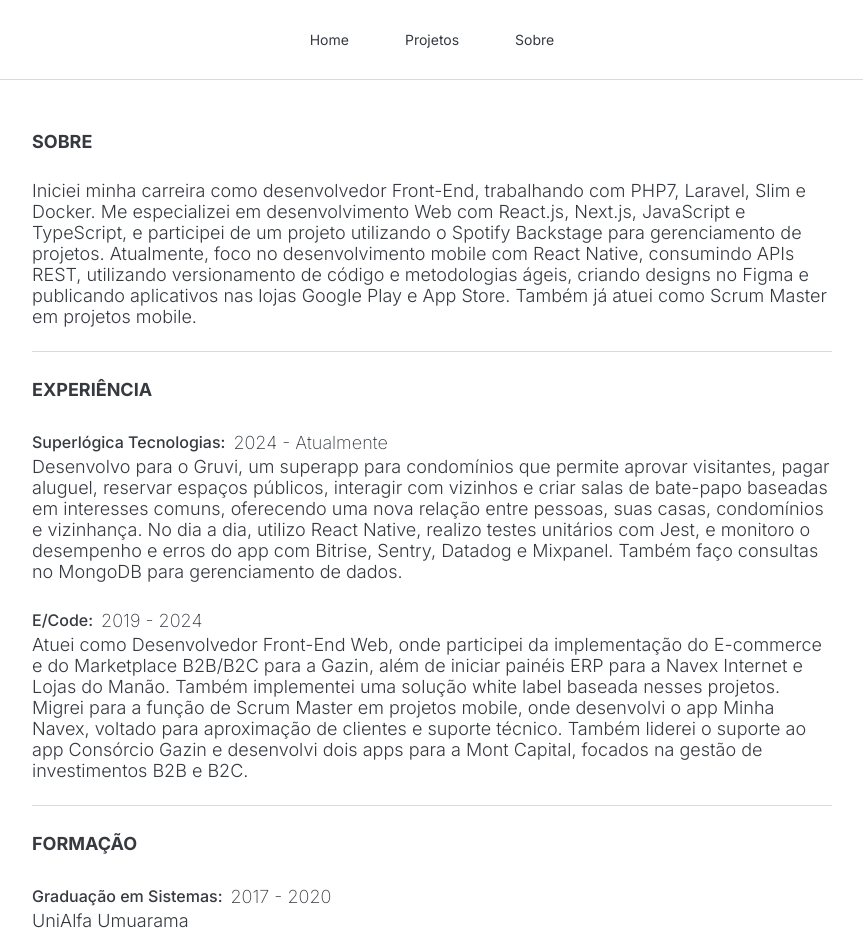
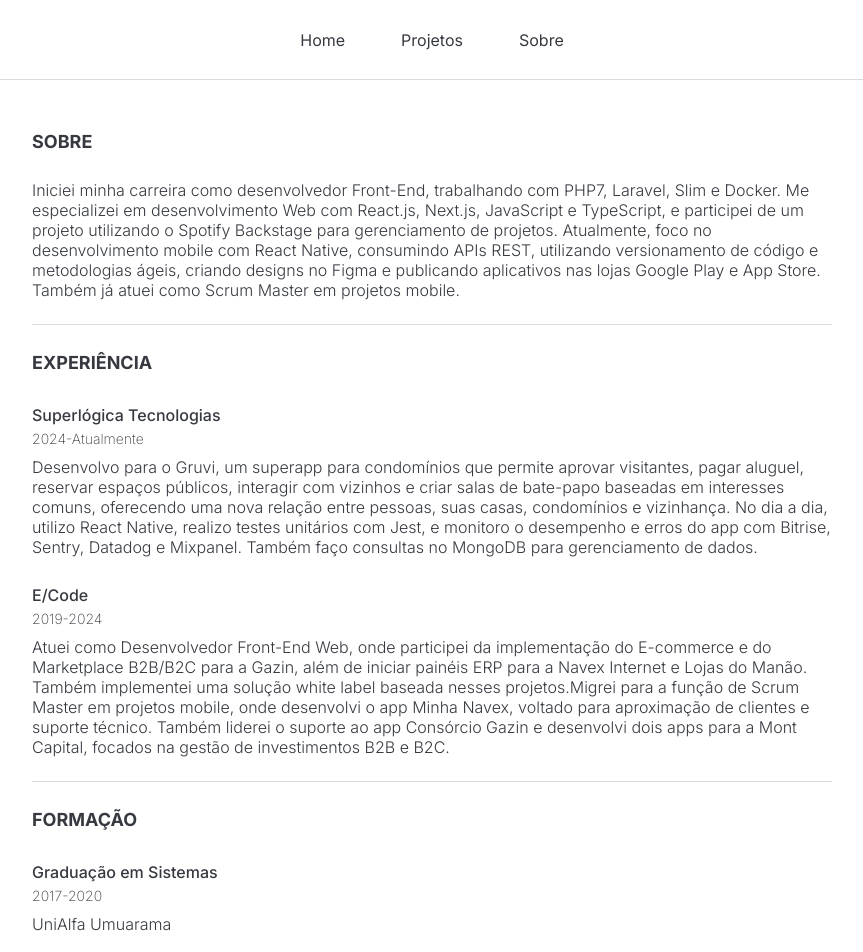
Before and after one commit to edsonjuniornarvaes/portifolio, a Next.js app: page /about in a window 1280 px wide. Shown: the top 952 px of the page, without its empty margins (208-1071 px from the left). Built offline with nearby package versions, Linux system fonts and the light colour scheme.

Commit message:
style: add improvements in about

```diff
--- a/src/app/about/page.tsx
+++ b/src/app/about/page.tsx
@@ -9,7 +9,7 @@ const About = () => {
   return (
     <Container>
       <PageTitle title="SOBRE" />
-      <S.ParagraphPadding>
+      <S.Paragraph>
         Iniciei minha carreira como desenvolvedor Front-End, trabalhando com
         PHP7, Laravel, Slim e Docker. Me especializei em desenvolvimento Web com
         React.js, Next.js, JavaScript e TypeScript, e participei de um projeto
@@ -18,15 +18,15 @@ const About = () => {
         APIs REST, utilizando versionamento de código e metodologias ágeis,
         criando designs no Figma e publicando aplicativos nas lojas Google Play
         e App Store. Também já atuei como Scrum Master em projetos mobile.
-      </S.ParagraphPadding>
+      </S.Paragraph>
       <S.Separator className="separator" />
       <S.SectionPadding>
         <PageTitle title="EXPERIÊNCIA" />
         <S.LegendContainer>
-          <PageSubtitle subtitle="Superlógica Tecnologias:" />
-          <S.LegendText>2024 - Atualmente</S.LegendText>
+          <PageSubtitle subtitle="Superlógica Tecnologias" />
+          <S.LegendText>2024-Atualmente</S.LegendText>
         </S.LegendContainer>
-        <S.ParagraphPadding>
+        <S.Paragraph>
           Desenvolvo para o Gruvi, um superapp para condomínios que permite
           aprovar visitantes, pagar aluguel, reservar espaços públicos,
           interagir com vizinhos e criar salas de bate-papo baseadas em
@@ -35,16 +35,16 @@ const About = () => {
           realizo testes unitários com Jest, e monitoro o desempenho e erros do
           app com Bitrise, Sentry, Datadog e Mixpanel. Também faço consultas no
           MongoDB para gerenciamento de dados.
-        </S.ParagraphPadding>
-        <S.ParagraphPadding>
+        </S.Paragraph>
+        <S.Paragraph>
           <S.ContentContainer>
             <S.LegendContainer>
-              <PageSubtitle subtitle="E/Code:" />
-              <S.LegendText>2019 - 2024</S.LegendText>
+              <PageSubtitle subtitle="E/Code" />
+              <S.LegendText>2019-2024</S.LegendText>
             </S.LegendContainer>
           </S.ContentContainer>
-        </S.ParagraphPadding>
-        <S.ParagraphPadding>
+        </S.Paragraph>
+        <S.Paragraph>
           <S.Paragraph>
             Atuei como Desenvolvedor Front-End Web, onde participei da
             implementação do E-commerce e do Marketplace B2B/B2C para a Gazin,
@@ -58,21 +58,21 @@ const About = () => {
             desenvolvi dois apps para a Mont Capital, focados na gestão de
             investimentos B2B e B2C.
           </S.Paragraph>
-        </S.ParagraphPadding>
+        </S.Paragraph>
         <S.Separator className="separator" />
         <PageTitle title="FORMAÇÃO" />
         <S.LegendContainer>
-          <PageSubtitle subtitle="Graduação em Sistemas:" />
-          <S.LegendText>2017 - 2020</S.LegendText>
+          <PageSubtitle subtitle="Graduação em Sistemas" />
+          <S.LegendText>2017-2020</S.LegendText>
         </S.LegendContainer>
-        <S.ParagraphPadding>UniAlfa Umuarama</S.ParagraphPadding>
+        <S.Paragraph>UniAlfa Umuarama</S.Paragraph>
         <S.ContentContainer>
           <S.LegendContainer>
-            <PageSubtitle subtitle="Pós-graduação em Desenvolvimento Web e Mobile:" />
-            <S.LegendText>2019 - 2021</S.LegendText>
+            <PageSubtitle subtitle="Pós-graduação em Desenvolvimento Web e Mobile" />
+            <S.LegendText>2019-2021</S.LegendText>
           </S.LegendContainer>
         </S.ContentContainer>
-        <S.ParagraphPadding>UniAlfa Umuarama</S.ParagraphPadding>
+        <S.Paragraph>UniAlfa Umuarama</S.Paragraph>
       </S.SectionPadding>
     </Container>
   );
--- a/src/app/components/navbar/styles.ts
+++ b/src/app/components/navbar/styles.ts
@@ -70,8 +70,8 @@ export const NavbarLink = styled(Link)`
   align-items: center;
   justify-content: center;
   font-weight: 400;
-  font-size: 0.875rem;
-  line-height: 1.25rem;
+  font-size: 1rem;
+  line-height: 1.5rem;
   margin: 0 4px;
   padding: 12px;
   border-radius: 4px;
--- a/src/app/styles.ts
+++ b/src/app/styles.ts
@@ -42,19 +42,14 @@ export const ContentDescription = styled.text`
   margin-bottom: 12px;
 `;
 
-export const ParagraphPadding = styled.text`
-  font-weight: 300;
-  font-size: 1.125rem;
-
-  margin-top: 12px;
-`;
-
 export const CategorySection = styled.div`
   align-items: center;
   padding-bottom: 24px;
 `;
 
-export const Paragraph = styled.div``;
+export const Paragraph = styled.text`
+  font-weight: 300;
+`;
 
 export const SubtitleCategorySection = styled(FlexDiv)``;
 
@@ -71,13 +66,16 @@ export const CategorySectionSubtitle = styled.text`
 `;
 
 export const LegendContainer = styled(FlexDiv)`
-  align-items: center;
+  flex-direction: column;
+  align-items: start;
+  justify-content: center;
+  padding-bottom: 8px;
 `;
 
 export const LegendText = styled.text`
   font-weight: 200;
-  font-size: 1.125rem;
-  padding-left: 8px;
+  font-size: 0.875rem;
+  line-height: 1.25rem;
 `;
 
 export const SectionPadding = styled.div`
```
